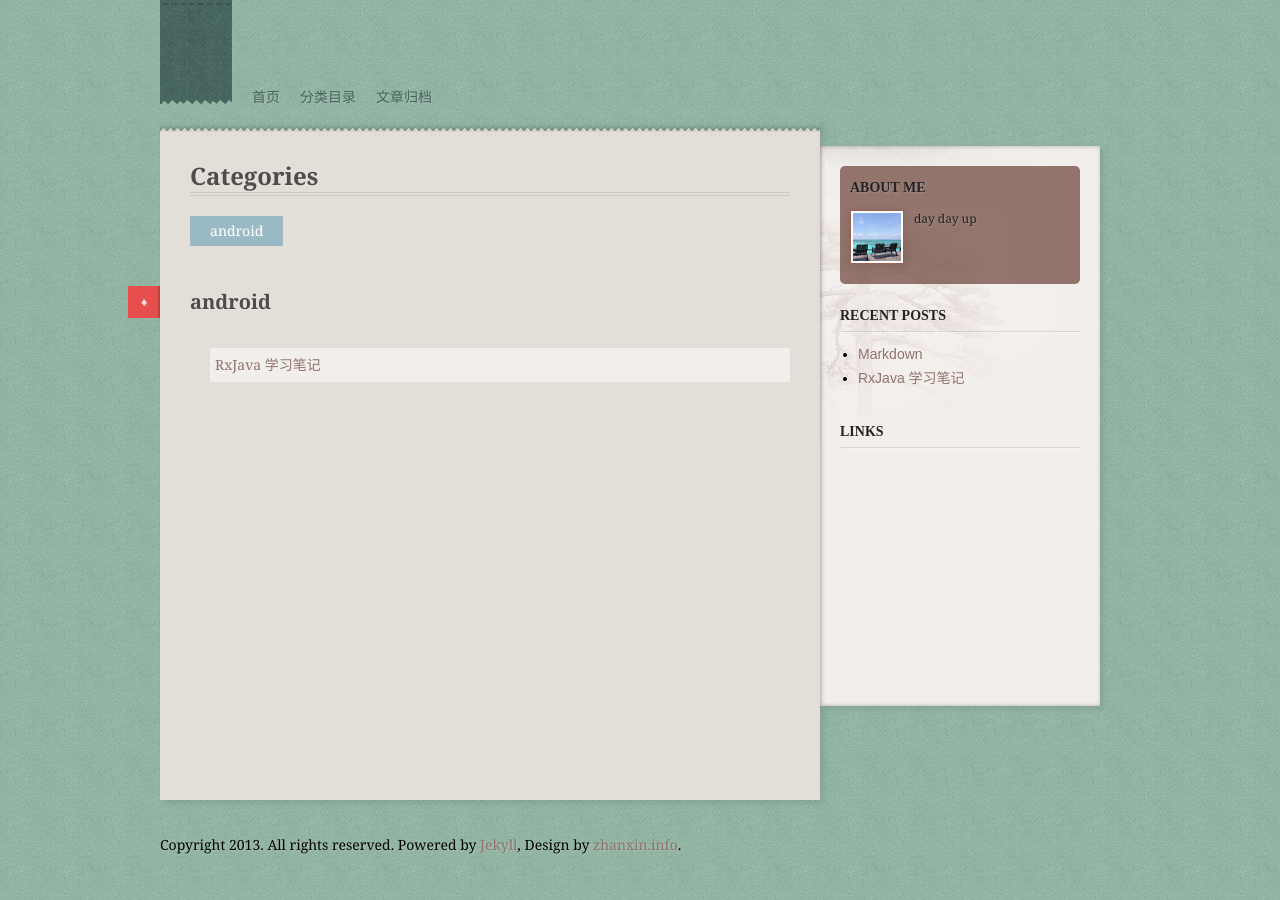
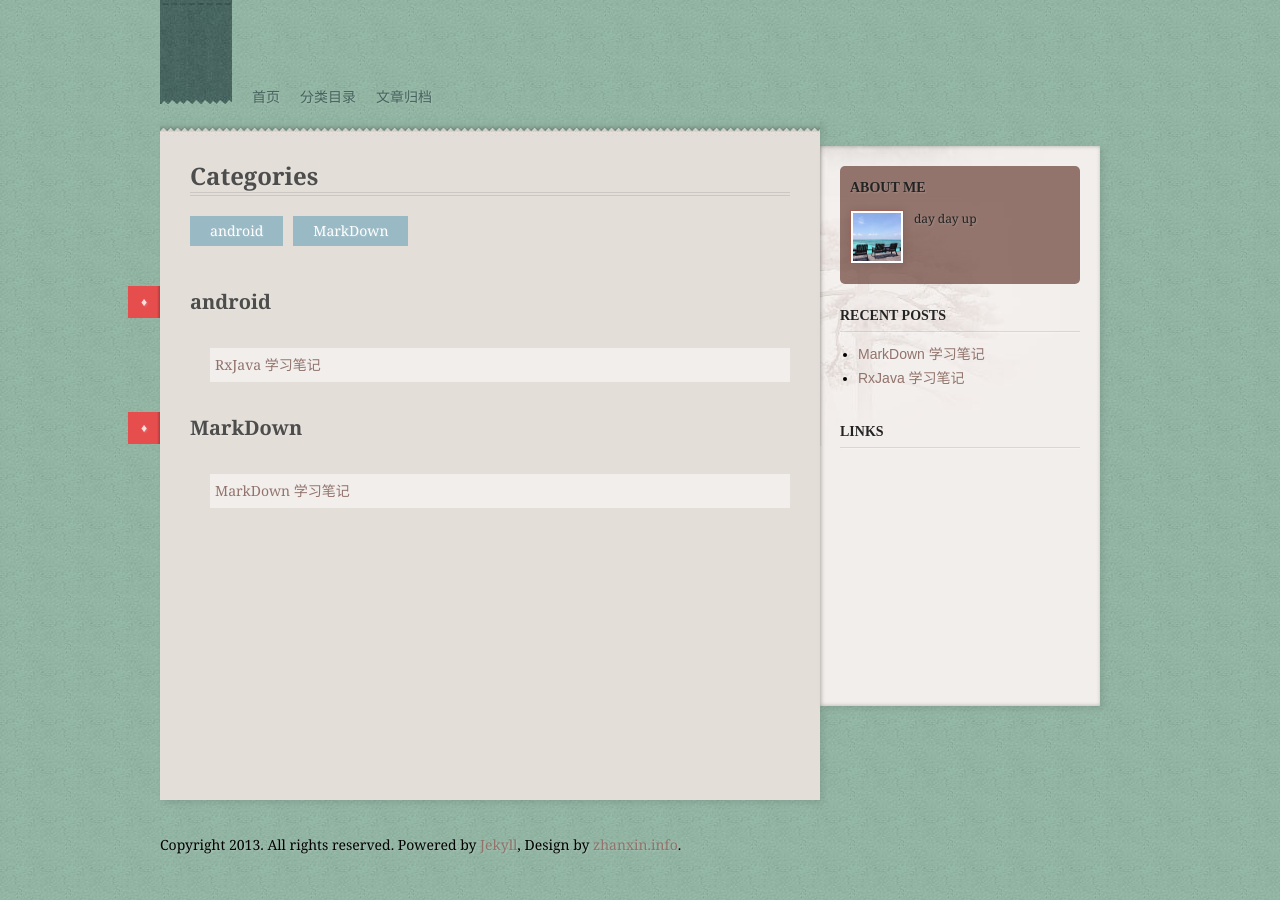
Before and after one commit to scoft/scoftlin.github.io, a Jekyll site: the page built from categories.html, in a window 1280 px wide. Built offline with Jekyll 4.4.1, drawn with Linux system fonts in a browser that asks for light colours; nearby versions of some CDN libraries.

Commit message:
add markdown page

````diff
--- a/_posts/2017-05-09-markdown.md
+++ b/_posts/2017-05-09-markdown.md
@@ -1,3 +1,9 @@
+---
+layout: post
+title:  MarkDown 学习笔记
+date:   2017-05-07 12:55:11
+category: "MarkDown"
+---
 ##sublime text 配置Markdown
 Control + , 打开控制台，输入如下
 ```
````
